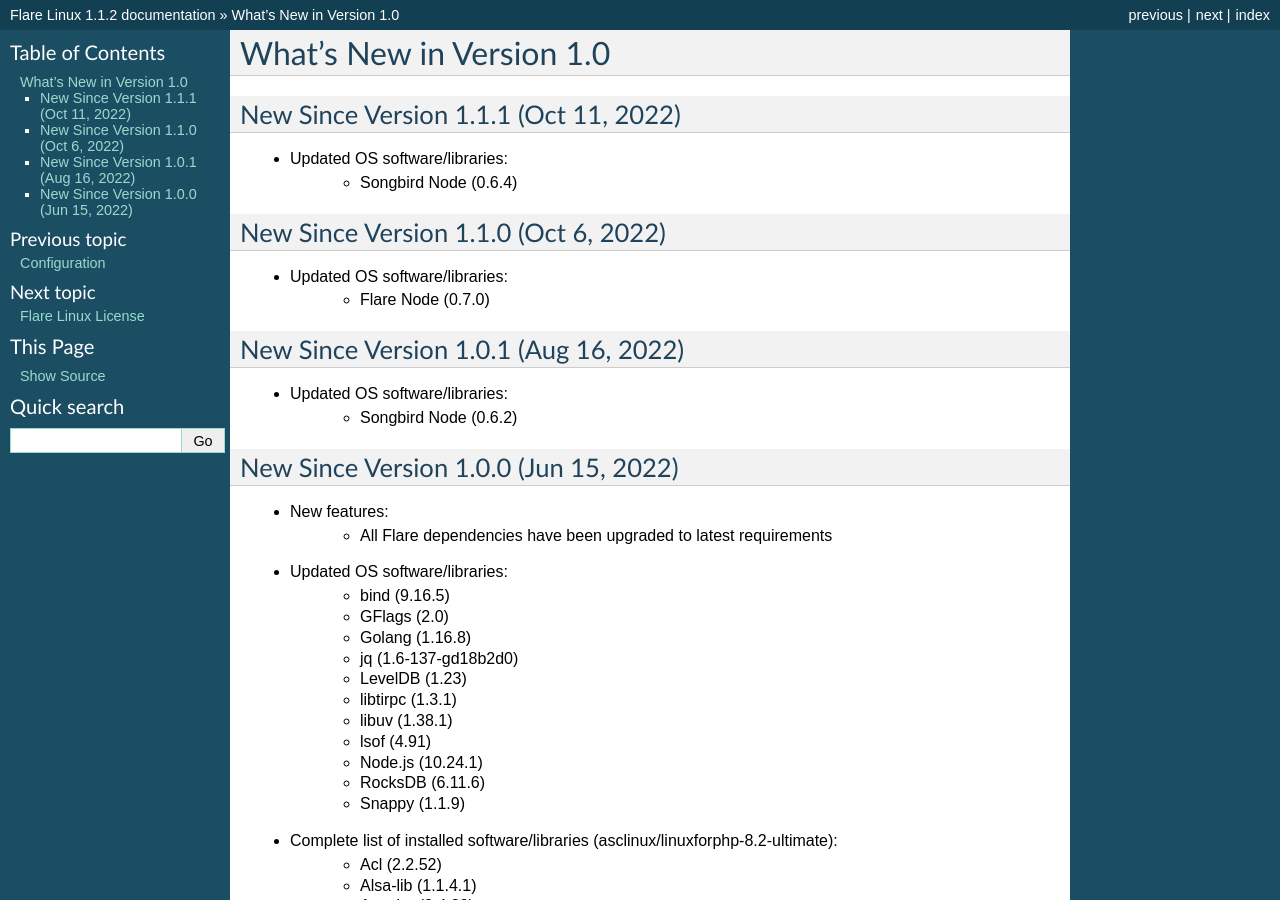
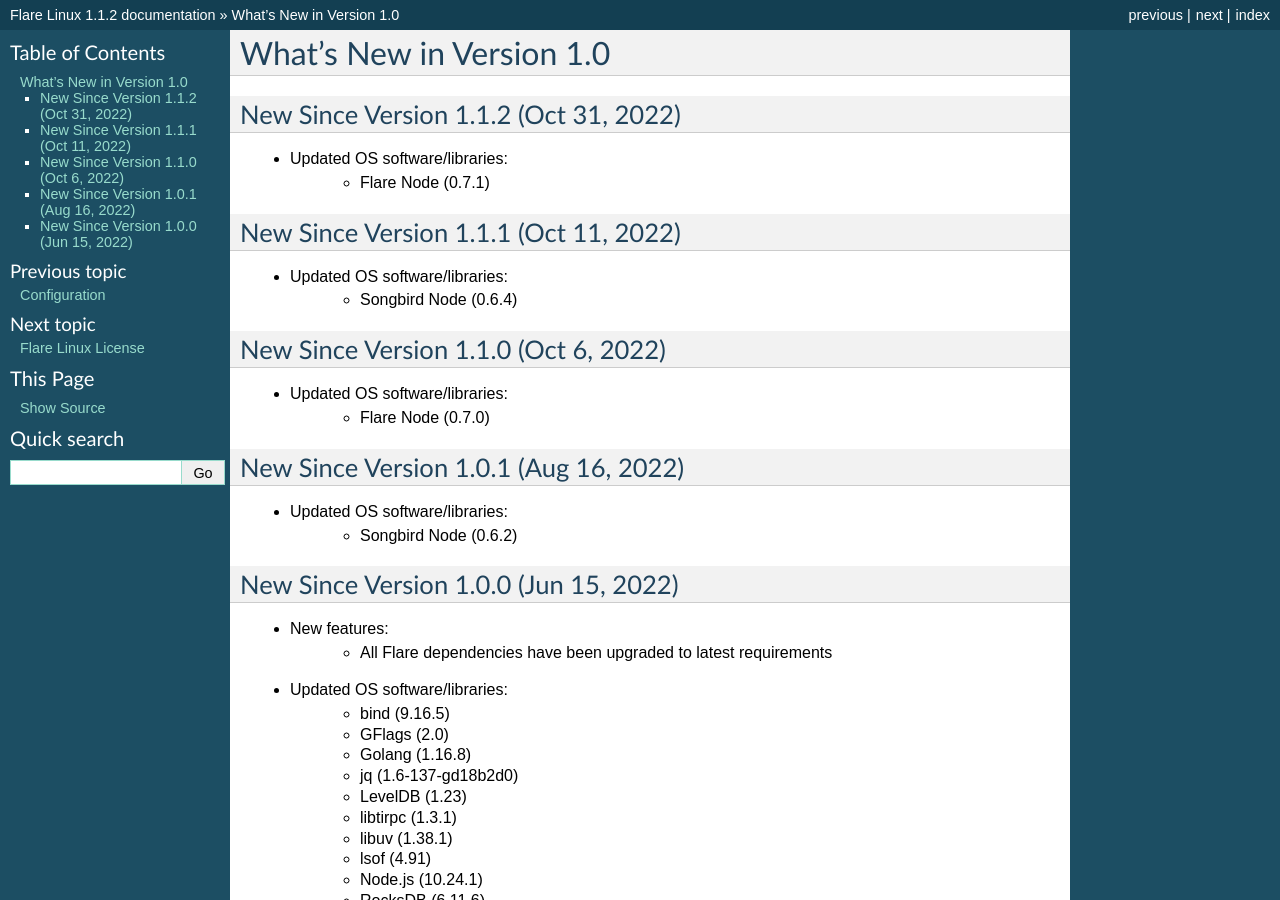
Before and after one commit to linuxforphp/flarelinux-docs, a Sphinx documentation site: the page built from docs/whats_new.rst, in a window 1280 px wide and 900 px high. Built offline with Sphinx 7.4.7, drawn with Linux system fonts in a browser that asks for light colours.

Commit message:
2022-10-31 AC: Updates the CHANGELOG.

```diff
--- a/docs/whats_new.rst
+++ b/docs/whats_new.rst
@@ -2,6 +2,12 @@
 
 What's New in Version 1.0
 ===========================
+
+New Since Version 1.1.2 (Oct 31, 2022)
+--------------------------------------
+
+* Updated OS software/libraries:
+    - Flare Node (0.7.1)
 
 New Since Version 1.1.1 (Oct 11, 2022)
 --------------------------------------
```
